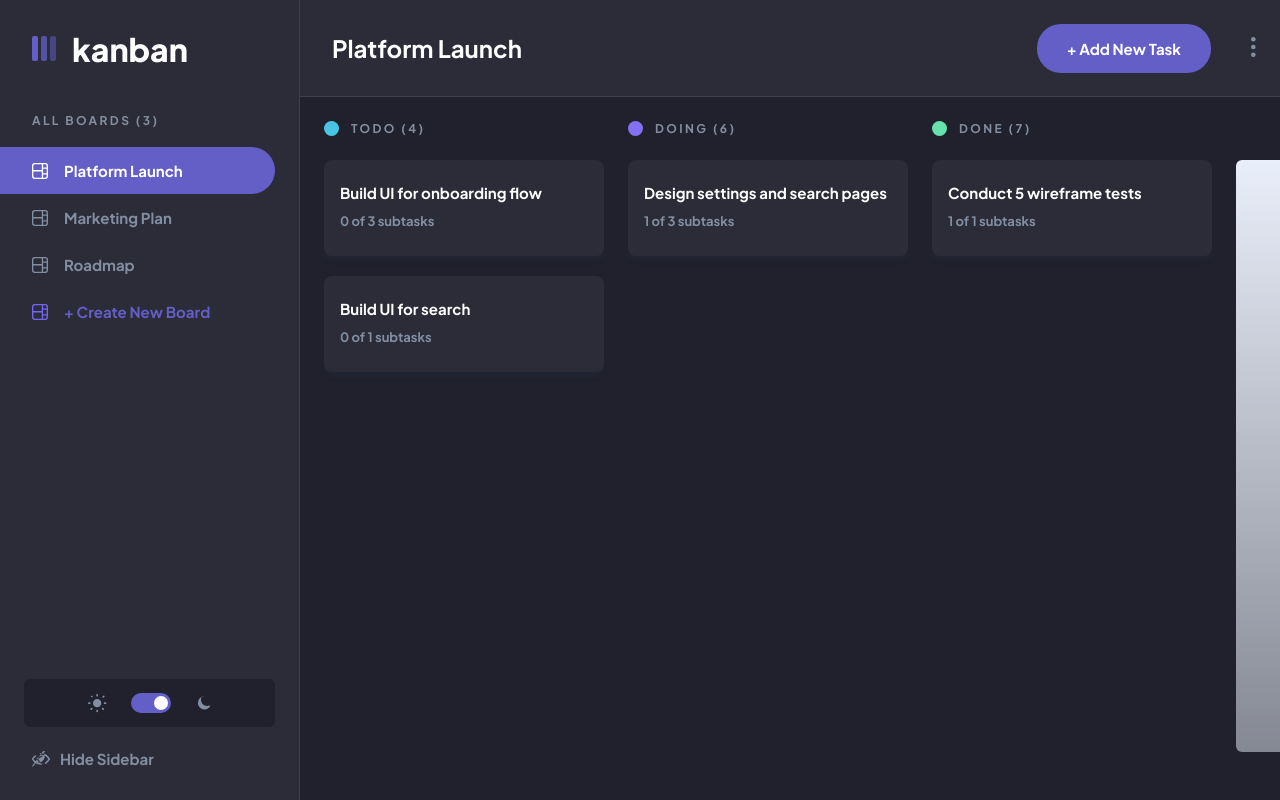
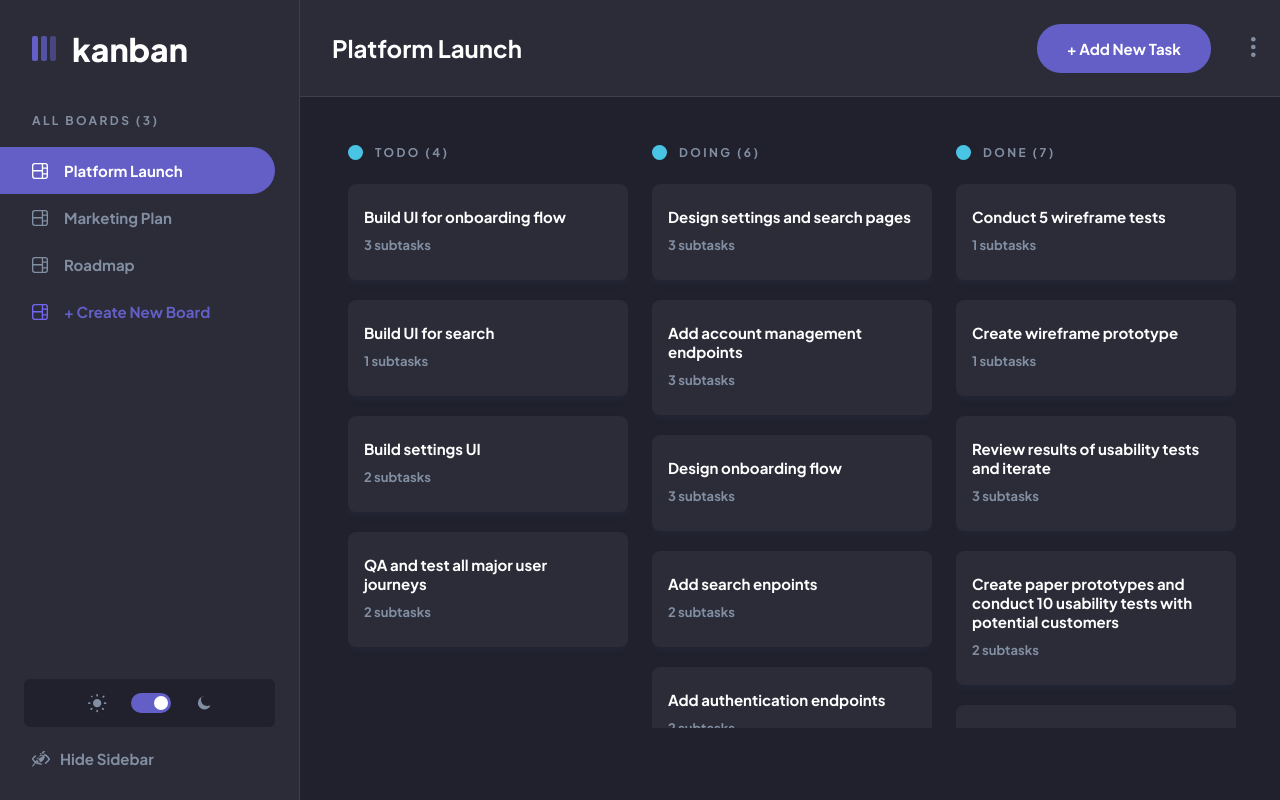
Before and after one commit to bdushime/Kanban-Task-Management-Web-App, an Angular app: page /boards/0 in a window 1280 px wide. Built offline with nearby package versions, Linux system fonts and the light colour scheme.

Commit message:
Ui adding guards

```diff
--- a/src/app/app.routes.ts
+++ b/src/app/app.routes.ts
@@ -1,14 +1,16 @@
 import { Routes } from '@angular/router';
-import { BoardsComponent } from './features/boards/boards.component';
-import { BoardDetailsComponent } from './features/boards/board-details/board-details.component';
+import { authGuard } from './guards/auth.guard';
+import { unsavedChangesGuard } from './guards/unsaved-changes.guard';
 export const routes: Routes = [
+  { path: '', redirectTo: 'boards', pathMatch: 'full' },
   {
     path: 'boards',
-    component: BoardsComponent
+    loadComponent: () => import('./features/boards/boards.component').then(m => m.BoardsComponent)
   },
   {
     path: 'boards/:id',
-    component: BoardDetailsComponent
+    canActivate: [authGuard],
+    canDeactivate: [unsavedChangesGuard],
+    loadComponent: () => import('./features/boards/board-details/board-details.component').then(m => m.BoardDetailsComponent)
   }
-
 ];
--- a/src/app/features/boards/board-details/board-details.component.html
+++ b/src/app/features/boards/board-details/board-details.component.html
@@ -1,57 +1,20 @@
 <div class="board-layout">
   <!-- Columns Container -->
-  <div class="columns-container">
+   <div class="board-layout" *ngIf="currentBoard">
+    <div class="columns-container">
 
     <!-- Column: Todo -->
-    <div class="board-column">
+    <div class="board-column" *ngFor="let column of currentBoard.columns">
       <div class="column-header">
         <div class="status-color" style="background-color: #49C4E5;"></div>
-        <h4 class="column-name">TODO (4)</h4>
+        <h4 class="column-name">{{column.name}} ({{column.tasks.length}})</h4>
       </div>
 
       <div class="task-list">
         <!-- Task Card -->
-        <div class="task-card">
-          <h3 class="task-title">Build UI for onboarding flow</h3>
-          <p class="task-subtasks">0 of 3 subtasks</p>
-        </div>
-
-        <!-- Task Card -->
-        <div class="task-card">
-          <h3 class="task-title">Build UI for search</h3>
-          <p class="task-subtasks">0 of 1 subtasks</p>
-        </div>
-      </div>
-    </div>
-
-    <!-- Column: Doing -->
-    <div class="board-column">
-      <div class="column-header">
-        <div class="status-color" style="background-color: #8471F2;"></div>
-        <h4 class="column-name">DOING (6)</h4>
-      </div>
-
-      <div class="task-list">
-        <!-- Task Card -->
-        <div class="task-card">
-          <h3 class="task-title">Design settings and search pages</h3>
-          <p class="task-subtasks">1 of 3 subtasks</p>
-        </div>
-      </div>
-    </div>
-
-    <!-- Column: Done -->
-    <div class="board-column">
-      <div class="column-header">
-        <div class="status-color" style="background-color: #67E2AE;"></div>
-        <h4 class="column-name">DONE (7)</h4>
-      </div>
-
-      <div class="task-list">
-        <!-- Task Card -->
-        <div class="task-card">
-          <h3 class="task-title">Conduct 5 wireframe tests</h3>
-          <p class="task-subtasks">1 of 1 subtasks</p>
+        <div class="task-card" *ngFor="let task of column.tasks">
+          <h3 class="task-title">{{ task.title }}</h3>
+          <p class="task-subtasks">{{ task.subtasks.length }} subtasks</p>
         </div>
       </div>
     </div>
@@ -64,4 +27,6 @@
     </div>
 
   </div>
+   </div>
+
 </div>
--- a/src/app/features/boards/board-details/board-details.component.ts
+++ b/src/app/features/boards/board-details/board-details.component.ts
@@ -1,21 +1,30 @@
 import { Component } from '@angular/core';
+import {CommonModule} from '@angular/common';
 import { OnInit } from '@angular/core';
 import {ActivatedRoute} from '@angular/router';
+import { BoardService } from '../../../services/board.service';
+import { Board } from '../../../models/board.model';
 @Component({
   selector: 'app-board-details',
-  imports: [],
+  imports: [CommonModule],
   templateUrl: './board-details.component.html',
   styleUrl: './board-details.component.css',
 })
 export class BoardDetailsComponent implements OnInit {
  boardId: string | null = null;
+ currentBoard: Board | undefined
 
- constructor(private route:ActivatedRoute){}
+ constructor(private route:ActivatedRoute,private boardService:BoardService){}
 
  ngOnInit(): void {
   this.route.paramMap.subscribe(params =>{
     this.boardId = params.get('id');
-    console.log('Angular router says the current board ID is:',this.boardId);
+
+    if(this.boardId !== null){
+      this.currentBoard = this.boardService.getBoardById(Number(this.boardId));
+      console.log('Loaded Board Data:',this.currentBoard);
+    }
+
   });
  }
 
--- a/src/app/features/boards/boards.component.ts
+++ b/src/app/features/boards/boards.component.ts
@@ -9,5 +9,5 @@ import { CommonModule } from '@angular/common';
   styleUrl: './boards.component.css'
 })
 export class BoardsComponent {
-  // UI-only for now
+
 }
--- /dev/null
+++ b/src/app/guards/auth.guard.ts
@@ -0,0 +1,14 @@
+import { inject } from '@angular/core';
+import { CanActivateFn } from '@angular/router';
+import { AuthService } from '../services/auth.service';
+
+export const authGuard: CanActivateFn = (route, state) => {
+  const authService = inject(AuthService);
+
+  if (authService.isLoggedIn) {
+    return true;
+  } else {
+    console.log('Access Denied! You are not logged in.');
+    return false;
+  }
+};
--- /dev/null
+++ b/src/app/guards/unsaved-changes.guard.ts
@@ -0,0 +1,5 @@
+import { CanDeactivateFn } from '@angular/router';
+
+export const unsavedChangesGuard: CanDeactivateFn<any> = (component) => {
+  return confirm('Are you sure you want to leave this board? You might have unsaved tasks!');
+};
--- /dev/null
+++ b/src/app/services/auth.service.ts
@@ -0,0 +1,16 @@
+import { Injectable } from '@angular/core';
+
+@Injectable({
+  providedIn: 'root'
+})
+export class AuthService {
+  public isLoggedIn: boolean = true;
+
+  login() {
+    this.isLoggedIn = true;
+  }
+
+  logout() {
+    this.isLoggedIn = false;
+  }
+}
--- a/src/app/services/board.service.ts
+++ b/src/app/services/board.service.ts
@@ -7,5 +7,23 @@ import boardDataJson from '../../../public/assets/data.json';
   providedIn: 'root'
 })
 export class BoardService {
-  // We will build this together step by step!
+
+  public boards: Board[] = [];
+
+  constructor(){
+    this.loadInitialData();
+  }
+
+  private loadInitialData(){
+    const data = boardDataJson as BoardData;
+    this.boards = data.boards;
+  }
+
+  getBoards(): Board[]{
+    return this.boards;
+  }
+
+  getBoardById(id:number):Board | undefined {
+    return this.boards[id];
+  }
 }
```
